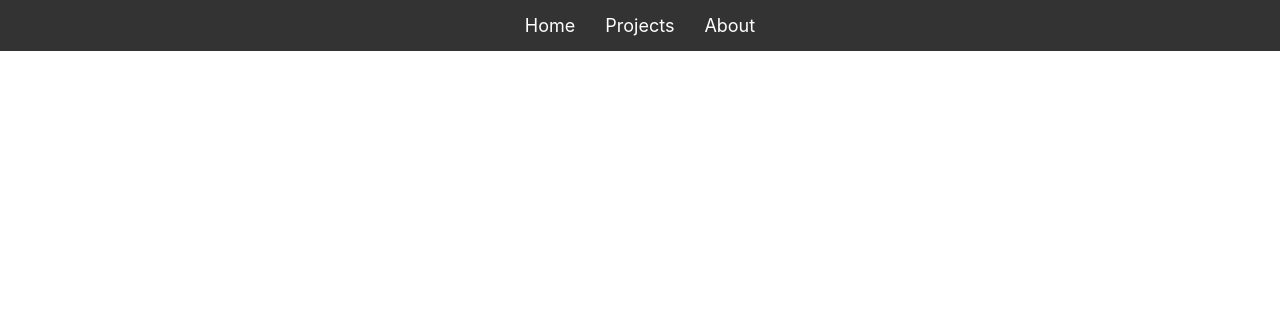
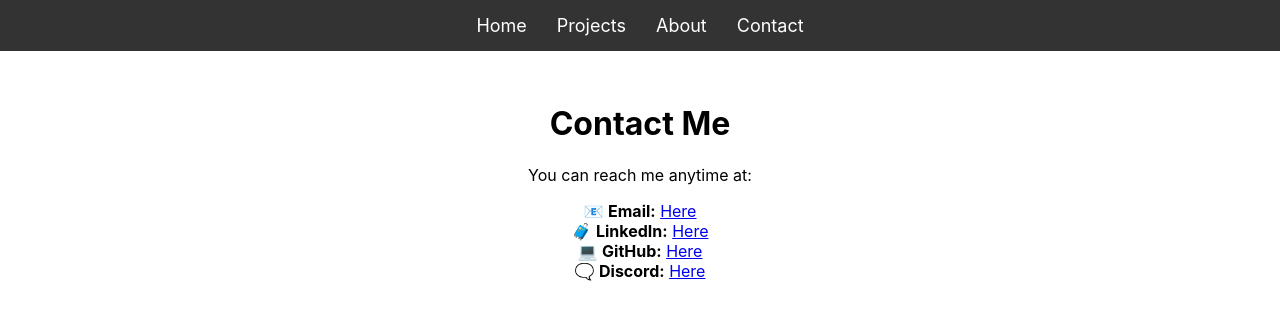
Before and after one commit to anshmohindru/website, a React (Create React App) app: page /contact in a window 1280 px wide. Before the commit this address had no page. Shown: the top 320 px of the page. Built offline with nearby package versions, Linux system fonts and the light colour scheme.

Commit message:
contact and home updates

```diff
--- a/src/App.js
+++ b/src/App.js
@@ -4,6 +4,9 @@ import { BrowserRouter as Router, Routes, Route } from 'react-router-dom';
 import Navbar from './components/Navbar';
 import Projects from './pages/Projects';
 import About from './pages/About';
+import Home from './pages/Home';
+import Contact from './pages/Contact';
+
 
 function App() {
   return (
@@ -11,8 +14,10 @@ function App() {
       <Navbar />
       <div className="App">
         <Routes>
+          <Route path="/" element={<Home />} />
           <Route path="/projects" element={<Projects />} />
           <Route path="/about" element={<About />} />
+          <Route path="/contact" element={<Contact />} />
         </Routes>
       </div>
     </Router>
--- a/src/components/Navbar.js
+++ b/src/components/Navbar.js
@@ -8,6 +8,7 @@ function Navbar() {
         <li><Link to="/">Home</Link></li>
         <li><Link to="/projects">Projects</Link></li>
         <li><Link to="/about">About</Link></li>
+        <li><Link to="/contact">Contact</Link></li>
       </ul>
     </nav>
   );
--- a/src/pages/About.js
+++ b/src/pages/About.js
@@ -3,7 +3,7 @@ function About() {
       <div style={{ padding: '2rem', maxWidth: '700px', margin: '0 auto' }}>
         <h1>About Me</h1>
         <p>
-          Hey! I'm Ansh — a high school student, developer, and the creator of this very site 🚀
+          Hey! I'm Ansh — a high school student, developer, and the creator of this very site
         </p>
         <p>
           ....................................................................................................
--- /dev/null
+++ b/src/pages/Contact.js
@@ -0,0 +1,47 @@
+function Contact() {
+    return (
+      <div style={{ padding: '2rem', maxWidth: '600px', margin: '0 auto' }}>
+        <h1>Contact Me</h1>
+        <p>You can reach me anytime at:</p>
+
+        <ul style={{ listStyle: 'none', padding: 0 }}>
+          <li>
+            📧 <strong>Email:</strong>{' '}
+            <a href="mailto:anshmohindru@gmail.com">Here</a>
+          </li>
+          <li>
+            🧳 <strong>LinkedIn:</strong>{' '}
+            <a
+              href="https://www.linkedin.com/in/ansh-mohindru-a987932ab/"
+              target="_blank"
+              rel="noreferrer"
+            >
+              Here
+            </a>
+          </li>
+          <li>
+            💻 <strong>GitHub:</strong>{' '}
+            <a
+              href="https://github.com/anshmohindru"
+              target="_blank"
+              rel="noreferrer"
+            >
+              Here
+            </a>
+          </li>
+          <li>
+            🗨️ <strong>Discord:</strong>{' '}
+            <a
+              href="https://discordapp.com/users/624025359121121280"
+              target="_blank"
+              rel="noreferrer"
+            >
+             Here
+            </a>
+          </li>
+        </ul>
+      </div>
+    );
+  }
+
+  export default Contact;
--- /dev/null
+++ b/src/pages/Home.js
@@ -0,0 +1,17 @@
+function Home() {
+    return (
+      <div style={{ padding: '2rem', textAlign: 'center' }}>
+        <h1>Welcome!</h1>
+        <p>
+          I'm Ansh — a developer, student, and CS enthusiast.
+          This site is my evolving digital workspace 🧠✨
+        </p>
+
+        <p>
+          Check out my <a href="/projects">Projects</a> or learn <a href="/about">About Me</a>.
+        </p>
+      </div>
+    );
+  }
+
+  export default Home;
--- a/src/pages/Projects.js
+++ b/src/pages/Projects.js
@@ -4,12 +4,12 @@ function Projects() {
   const projects = [
     {
       title: 'Portfolio Website',
-      description: 'This very site! Built with React and deployed on Vercel.',
+      description: 'This site! Built with React and deployed on Vercel.',
       link: 'https://github.com/anshmohindru/website',
     },
     {
-      title: 'Nothing',
-      description: 'Nothing',
+      title: 'Coming soon',
+      description: 'Stay tuned',
       link: 'https://nfl.com',
     },
   ];
```
